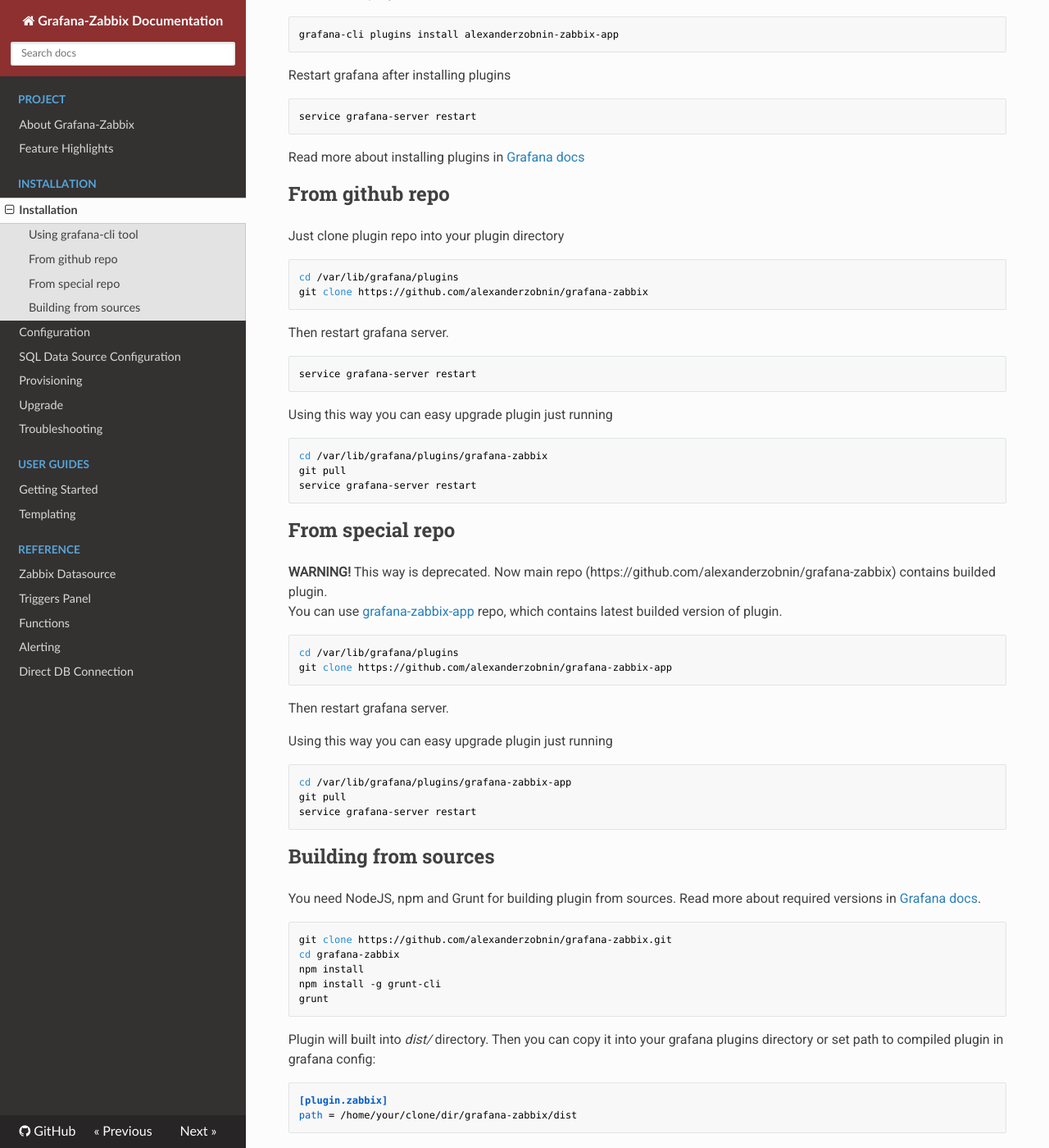
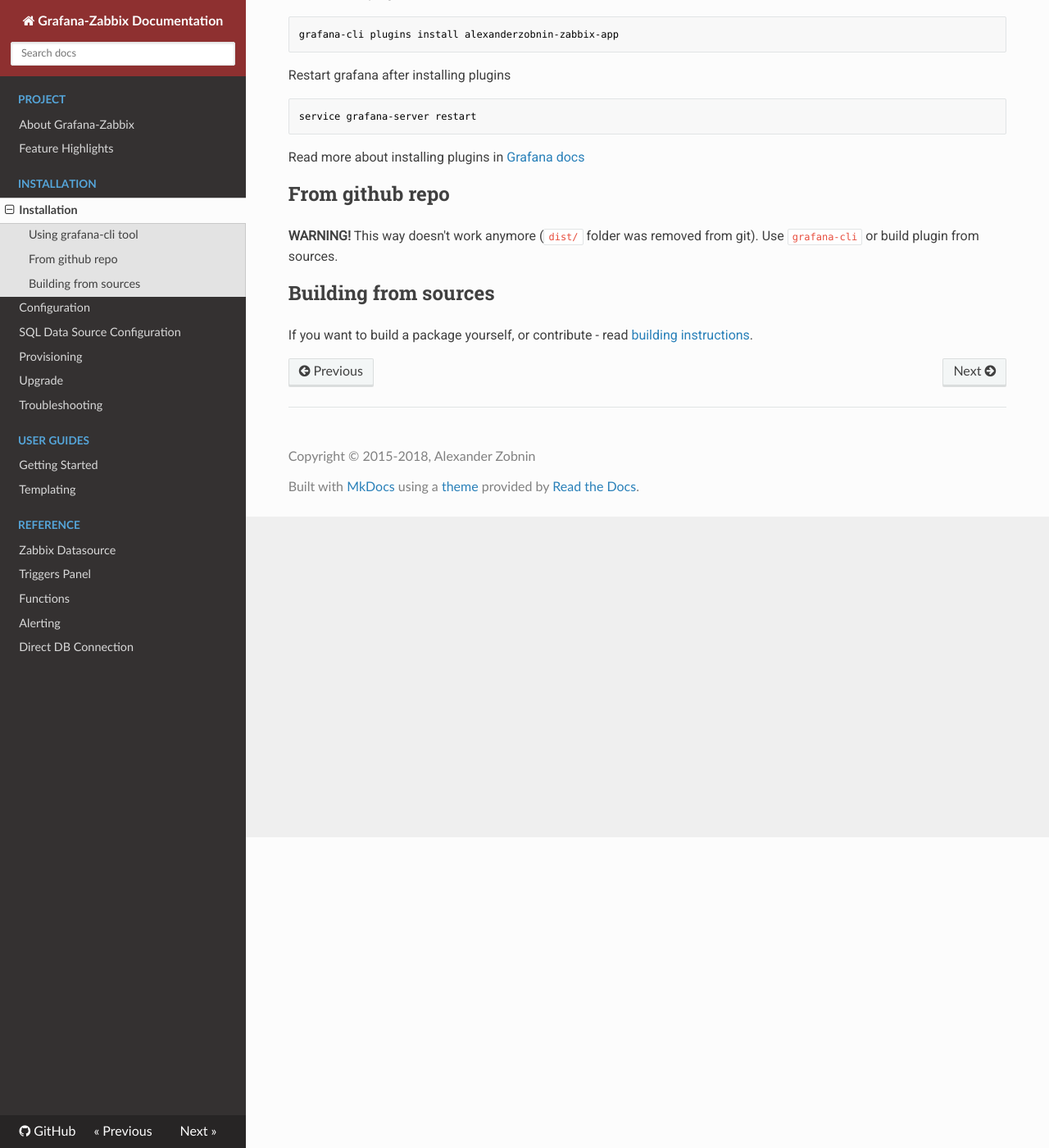
Before and after one commit to grafana/grafana-zabbix, an MkDocs documentation site: the page built from docs/sources/installation/index.md, in a window 1280 px wide and 1400 px high, scrolled down 379 px. Shown: the whole window at 82% size. Built offline with MkDocs 1.6.1, drawn with Linux system fonts in a browser that asks for light colours; nearby versions of some CDN libraries; old or Windows-style settings are respelled for this version of MkDocs; some of the changed text lies outside the part shown.

Commit message:
docs: update building documentation

````diff
--- a/docs/sources/installation/index.md
+++ b/docs/sources/installation/index.md
@@ -24,72 +24,8 @@
 Read more about installing plugins in [Grafana docs](http://docs.grafana.org/plugins/installation/)
 
 ## From github repo
-Just clone plugin repo into your plugin directory
-```sh
-cd /var/lib/grafana/plugins
-git clone https://github.com/alexanderzobnin/grafana-zabbix
-```
-
-Then restart grafana server.
-```sh
-service grafana-server restart
-```
-
-Using this way you can easy upgrade plugin just running
-```sh
-cd /var/lib/grafana/plugins/grafana-zabbix
-git pull
-service grafana-server restart
-```
-
-## From special repo
-**WARNING!** This way is deprecated. Now main repo (https://github.com/alexanderzobnin/grafana-zabbix) contains builded plugin.
-You can use [grafana-zabbix-app](https://github.com/alexanderzobnin/grafana-zabbix-app) repo,
-which contains latest builded version of plugin.
-
-```sh
-cd /var/lib/grafana/plugins
-git clone https://github.com/alexanderzobnin/grafana-zabbix-app
-```
-
-Then restart grafana server.
-
-Using this way you can easy upgrade plugin just running
-```sh
-cd /var/lib/grafana/plugins/grafana-zabbix-app
-git pull
-service grafana-server restart
-```
+**WARNING!** This way doesn't work anymore (`dist/` folder was removed from git). Use `grafana-cli` or build plugin from sources.
 
 ## Building from sources
-You need NodeJS, npm and Grunt for building plugin from sources. Read more about required versions
-in [Grafana docs](http://docs.grafana.org/project/building_from_source/).
 
-```sh
-git clone https://github.com/alexanderzobnin/grafana-zabbix.git
-cd grafana-zabbix
-npm install
-npm install -g grunt-cli
-grunt
-```
-
-Plugin will built into *dist/* directory. Then you can copy it into your grafana plugins directory
-or set path to compiled plugin in grafana config:
-
-```ini
-[plugin.zabbix]
-path = /home/your/clone/dir/grafana-zabbix/dist
-```
-
-If you need to upgrade plugin use
-
-```sh
-git pull
-grunt
-```
-
-Restart Grafana server
-
-```sh
-service grafana-server restart
-```
+If you want to build a package yourself, or contribute - read [building instructions](/installation/run_from_master).
````
Also changed, not shown: docs/sources/installation/run_from_master.md (added, +33 -0 lines).
